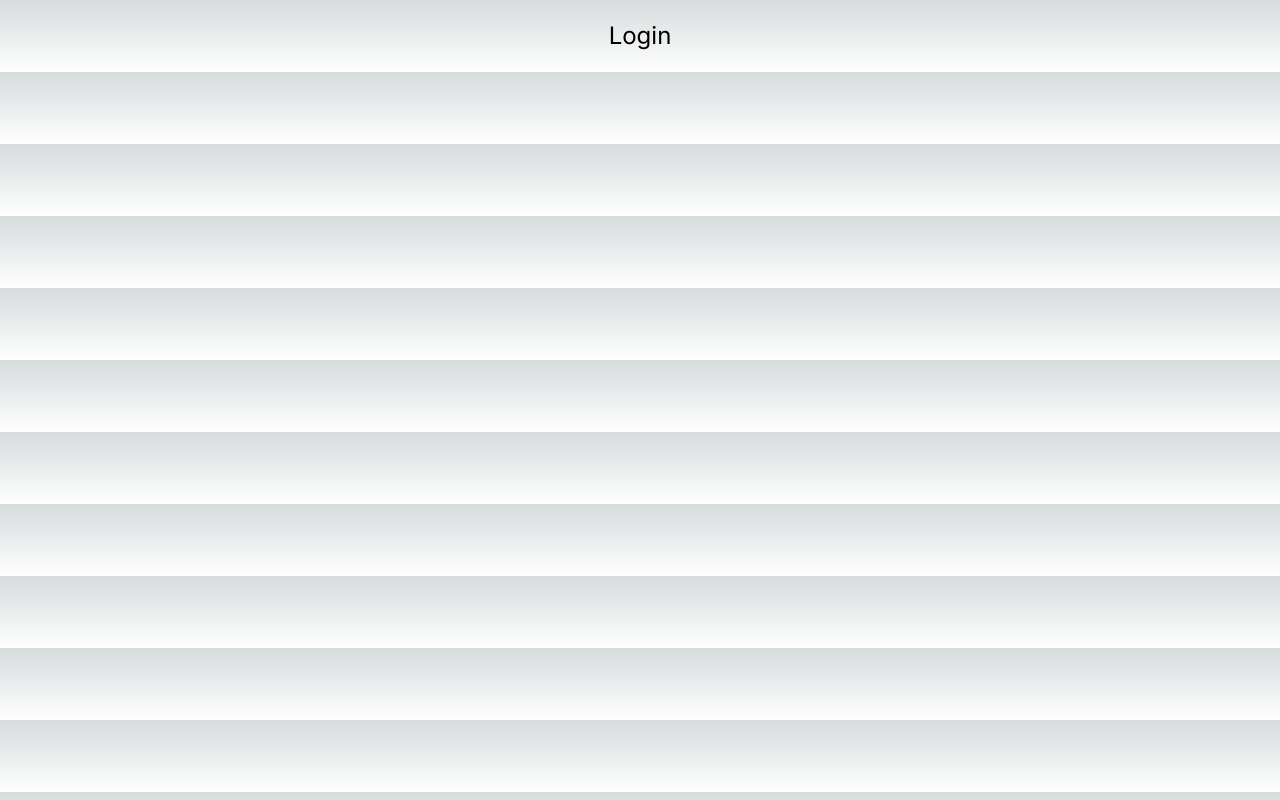
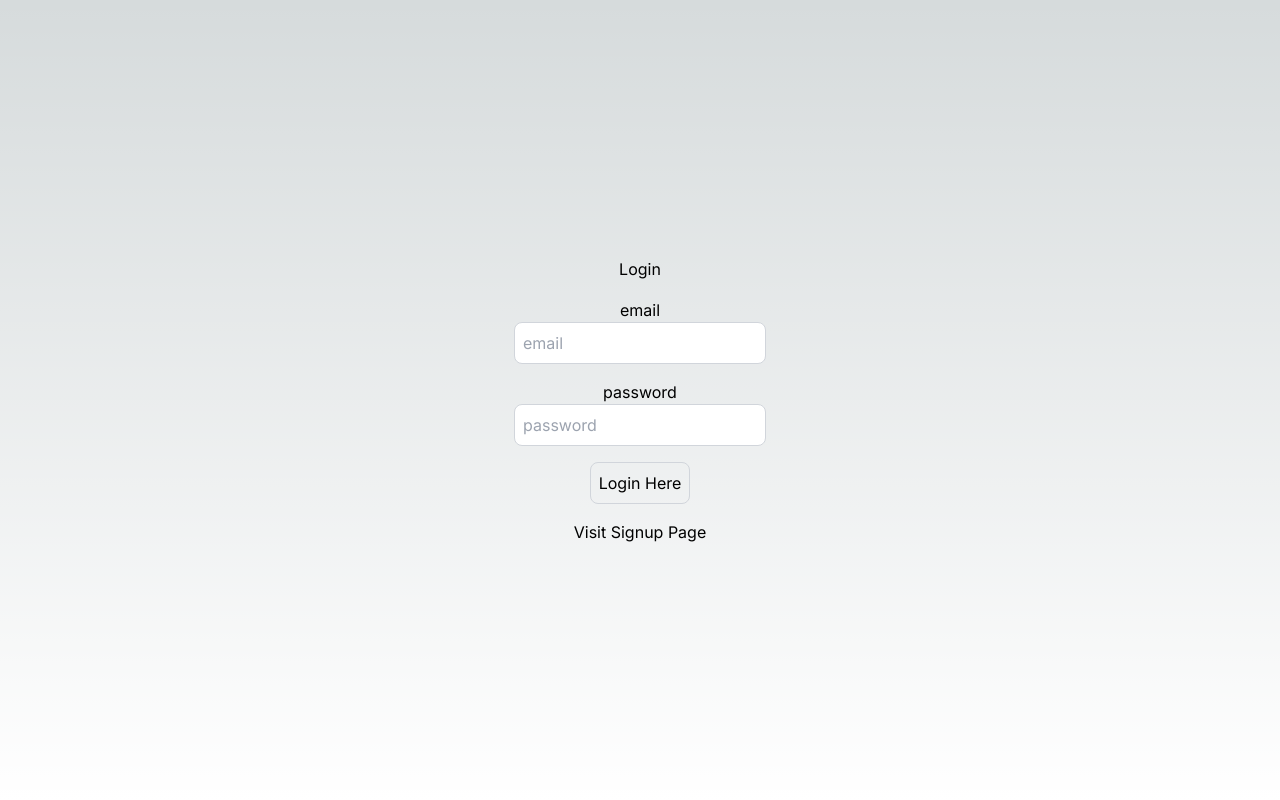
Before and after one commit to rajratan41/Fullstack-authSystem, a Next.js app: page /login in a window 1280 px wide. Built offline with nearby package versions, Linux system fonts and the light colour scheme.

Commit message:
Login Page updated

```diff
--- a/src/app/login/page.tsx
+++ b/src/app/login/page.tsx
@@ -1,7 +1,48 @@
+"use client";
+import Link from "next/link";
+import React from "react";
+import { useRouter } from "next/navigation";
+import { axios } from "axios";
+
 export default function LoginPage() {
+  const [user, setUser] = React.useState({
+    email: "",
+    password: "",
+  });
+
+  const onLogin = async () => {};
+
   return (
-    <div className="p-5">
-      <h1 className="text-center text-2xl">Login</h1>
+    <div className="flex flex-col items-center justify-center min-h-screen py-2">
+      <h1 className="mb-4">Login</h1>
+      <hr />
+
+      <label htmlFor="email">email</label>
+      <input
+        className="p-2 border border-gray-300 rounded-lg mb-4 focus:outline-none focus:border-gray-600 text-black"
+        type="text"
+        id="email"
+        placeholder="email"
+        value={user.email}
+        onChange={(e) => setUser({ ...user, email: e.target.value })}
+      />
+
+      <label htmlFor="password">password</label>
+      <input
+        className="p-2 border border-gray-300 rounded-lg mb-4 focus:outline-none focus:border-gray-600 text-black"
+        type="password"
+        id="password"
+        placeholder="password"
+        value={user.password}
+        onChange={(e) => setUser({ ...user, password: e.target.value })}
+      />
+      <button
+        onClick={onLogin}
+        className="p-2 border border-gray-300 rounded-lg mb-4 focus:outline-none focus:border-gray-600"
+      >
+        Login Here
+      </button>
+      <Link href="/signup">Visit Signup Page</Link>
     </div>
   );
 }
```
